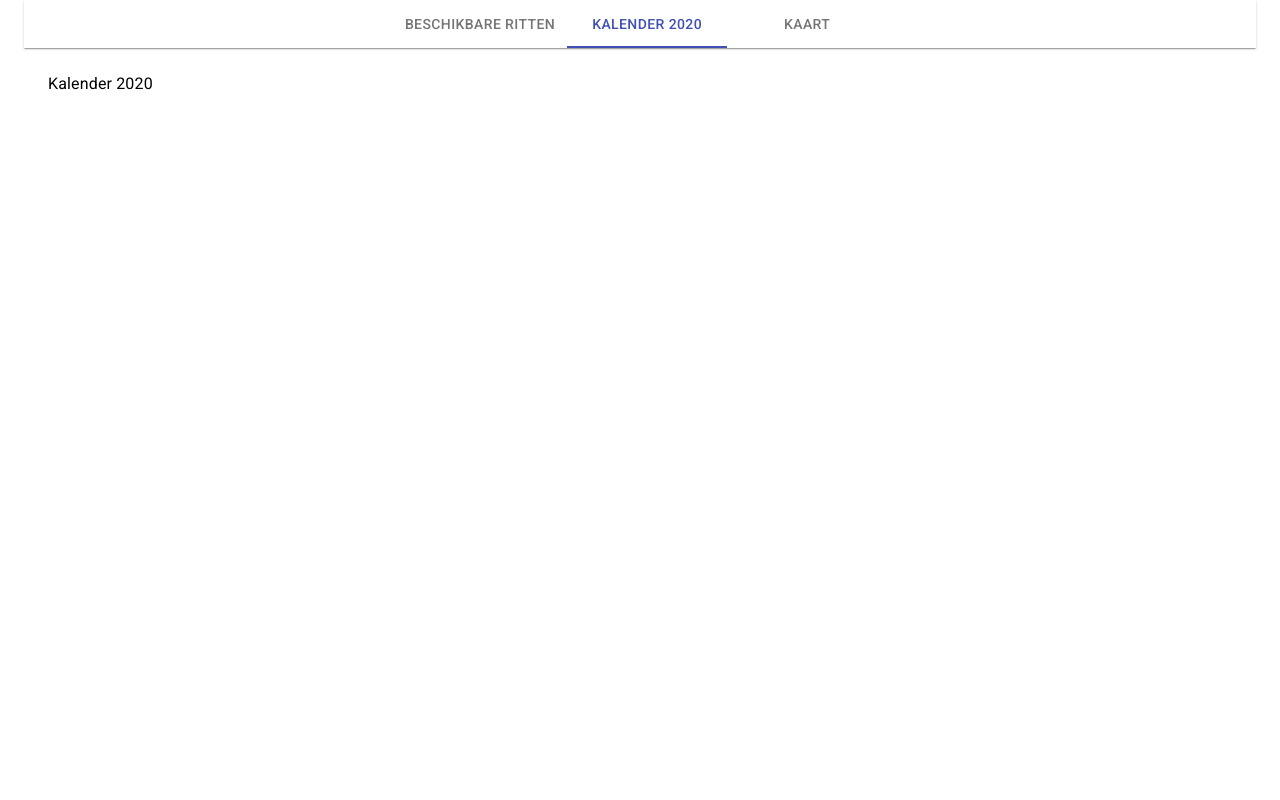
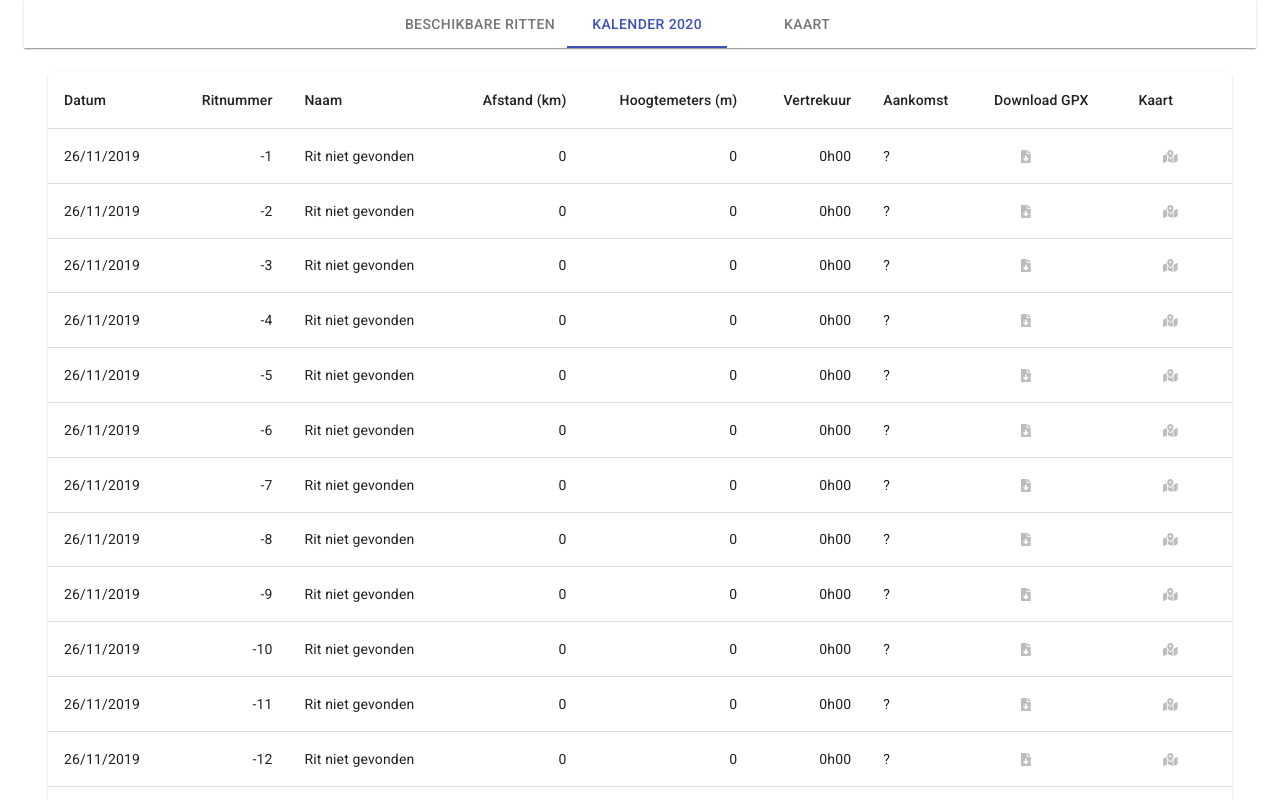
Before and after one commit to PissedCapslock/blosom-kalender, a React (Create React App) app: page / in a window 1280 px wide. Both pictures are taken after a click on the tab "KALENDER 2020". Shown: the top 800 px of the page. Built offline with nearby package versions, Linux system fonts and the light colour scheme.

Commit message:
Added rendering of the kalender

```diff
--- /dev/null
+++ b/public/resources/kalender.json
@@ -0,0 +1,242 @@
+[
+    {
+        "ritNummer": -1,
+        "datum": "2020-03-01T00:00:00.000Z",
+        "wk": false,
+        "bk": false
+    },
+    {
+        "ritNummer": -1,
+        "datum": "2020-03-08T00:00:00.000Z",
+        "wk": false,
+        "bk": false
+    },
+    {
+        "ritNummer": -1,
+        "datum": "2020-03-15T00:00:00.000Z",
+        "wk": false,
+        "bk": false
+    },
+    {
+        "ritNummer": -1,
+        "datum": "2020-03-22T00:00:00.000Z",
+        "wk": false,
+        "bk": false
+    },
+    {
+        "ritNummer": -1,
+        "datum": "2020-03-29T00:00:00.000Z",
+        "wk": false,
+        "bk": false
+    },
+    {
+        "ritNummer": -1,
+        "datum": "2020-04-05T00:00:00.000Z",
+        "wk": false,
+        "bk": false
+    },
+    {
+        "ritNummer": -1,
+        "datum": "2020-04-12T00:00:00.000Z",
+        "wk": false,
+        "bk": false
+    },
+    {
+        "ritNummer": -1,
+        "datum": "2020-04-13T00:00:00.000Z",
+        "wk": false,
+        "bk": false
+    },
+    {
+        "ritNummer": -1,
+        "datum": "2020-04-19T00:00:00.000Z",
+        "wk": false,
+        "bk": false
+    },
+    {
+        "ritNummer": -1,
+        "datum": "2020-04-26T00:00:00.000Z",
+        "wk": false,
+        "bk": false
+    },
+    {
+        "ritNummer": -1,
+        "datum": "2020-05-01T00:00:00.000Z",
+        "wk": false,
+        "bk": false
+    },
+    {
+        "ritNummer": -1,
+        "datum": "2020-05-03T00:00:00.000Z",
+        "wk": false,
+        "bk": false
+    },
+    {
+        "ritNummer": -1,
+        "datum": "2020-05-10T00:00:00.000Z",
+        "wk": false,
+        "bk": false
+    },
+    {
+        "ritNummer": -1,
+        "datum": "2020-05-17T00:00:00.000Z",
+        "wk": false,
+        "bk": false
+    },
+    {
+        "ritNummer": -1,
+        "datum": "2020-05-21T00:00:00.000Z",
+        "wk": false,
+        "bk": false
+    },
+    {
+        "ritNummer": -1,
+        "datum": "2020-05-24T00:00:00.000Z",
+        "wk": false,
+        "bk": false
+    },
+    {
+        "ritNummer": -1,
+        "datum": "2020-05-31T00:00:00.000Z",
+        "wk": false,
+        "bk": false
+    },
+    {
+        "ritNummer": -1,
+        "datum": "2020-06-01T00:00:00.000Z",
+        "wk": false,
+        "bk": false
+    },
+    {
+        "ritNummer": -1,
+        "datum": "2020-06-07T00:00:00.000Z",
+        "wk": false,
+        "bk": false
+    },
+    {
+        "ritNummer": -1,
+        "datum": "2020-06-14T00:00:00.000Z",
+        "wk": false,
+        "bk": false
+    },
+    {
+        "ritNummer": -1,
+        "datum": "2020-06-21T00:00:00.000Z",
+        "wk": false,
+        "bk": false
+    },
+    {
+        "ritNummer": -1,
+        "datum": "2020-06-28T00:00:00.000Z",
+        "wk": false,
+        "bk": false
+    },
+    {
+        "ritNummer": -1,
+        "datum": "2020-07-05T00:00:00.000Z",
+        "wk": false,
+        "bk": false
+    },
+    {
+        "ritNummer": -1,
+        "datum": "2020-07-12T00:00:00.000Z",
+        "wk": false,
+        "bk": false
+    },
+    {
+        "ritNummer": -1,
+        "datum": "2020-07-19T00:00:00.000Z",
+        "wk": false,
+        "bk": false
+    },
+    {
+        "ritNummer": -1,
+        "datum": "2020-07-21T00:00:00.000Z",
+        "wk": false,
+        "bk": false
+    },
+    {
+        "ritNummer": -1,
+        "datum": "2020-07-26T00:00:00.000Z",
+        "wk": false,
+        "bk": false
+    },
+    {
+        "ritNummer": -1,
+        "datum": "2020-08-02T00:00:00.000Z",
+        "wk": false,
+        "bk": false
+    },
+    {
+        "ritNummer": -1,
+        "datum": "2020-08-09T00:00:00.000Z",
+        "wk": false,
+        "bk": false
+    },
+    {
+        "ritNummer": -1,
+        "datum": "2020-08-16T00:00:00.000Z",
+        "wk": false,
+        "bk": false
+    },
+    {
+        "ritNummer": -1,
+        "datum": "2020-08-23T00:00:00.000Z",
+        "wk": false,
+        "bk": false
+    },
+    {
+        "ritNummer": -1,
+        "datum": "2020-08-30T00:00:00.000Z",
+        "wk": false,
+        "bk": false
+    },
+    {
+        "ritNummer": -1,
+        "datum": "2020-09-06T00:00:00.000Z",
+        "wk": false,
+        "bk": false
+    },
+    {
+        "ritNummer": -1,
+        "datum": "2020-09-13T00:00:00.000Z",
+        "wk": false,
+        "bk": false
+    },
+    {
+        "ritNummer": -1,
+        "datum": "2020-09-20T00:00:00.000Z",
+        "wk": false,
+        "bk": false
+    },
+    {
+        "ritNummer": -1,
+        "datum": "2020-09-27T00:00:00.000Z",
+        "wk": false,
+        "bk": false
+    },
+    {
+        "ritNummer": -1,
+        "datum": "2020-10-04T00:00:00.000Z",
+        "wk": false,
+        "bk": false
+    },
+    {
+        "ritNummer": -1,
+        "datum": "2020-10-11T00:00:00.000Z",
+        "wk": false,
+        "bk": false
+    },
+    {
+        "ritNummer": -1,
+        "datum": "2020-10-18T00:00:00.000Z",
+        "wk": false,
+        "bk": false
+    },
+    {
+        "ritNummer": -1,
+        "datum": "2020-10-25T00:00:00.000Z",
+        "wk": false,
+        "bk": false
+    }
+]
--- a/src/App.tsx
+++ b/src/App.tsx
@@ -2,6 +2,7 @@ import React from 'react';
 import './App.css';
 import { Rit } from './Rit';
 import * as RitOverview from './RitOverview';
+import * as Kalender from './Kalender';
 import { Container } from '@material-ui/core';
 import Paper from '@material-ui/core/Paper';
 import Tabs from '@material-ui/core/Tabs';
@@ -9,12 +10,14 @@ import Tab from '@material-ui/core/Tab';
 import Typography from '@material-ui/core/Typography';
 import Box from '@material-ui/core/Box';
 import { Map } from './Map';
+import {KalenderItem} from './KalenderItem';
 
 interface Props {
 
 }
 interface State {
   ritten: Rit[],
+  kalender: KalenderItem[],
   selectedTab: number,
   selectedGPX: string | undefined
 }
@@ -31,6 +34,7 @@ export default class App extends React.Component<Props, State>{
     super(props);
     this.state = {
       ritten: [],
+      kalender: [],
       selectedTab: 0,
       selectedGPX: undefined
     };
@@ -39,7 +43,11 @@ export default class App extends React.Component<Props, State>{
   async componentDidMount() {
     const resp = await fetch('resources/ritten.json');
     const json = await resp.json();
-    this.setState({ ritten: json });
+
+    const kalenderresp = await fetch('resources/kalender.json');
+    const kalenderjson = await kalenderresp.json();
+
+    this.setState({ ritten: json, kalender: kalenderjson });
   }
 
   showGPXOnMap(gpx: string | undefined){
@@ -67,10 +75,10 @@ export default class App extends React.Component<Props, State>{
         </Paper>
 
         <TabPanel value={this.state.selectedTab} index={0}>
-          <RitOverview.default ritten={this.state.ritten} showOnMapCallBack={this.showGPXOnMap.bind(this)}/>
+          <RitOverview.default ritten={this.state.ritten} showOnMapCallBack={this.showGPXOnMap.bind(this)} kalender={this.state.kalender}/>
         </TabPanel>
         <TabPanel value={this.state.selectedTab} index={1}>
-          Kalender 2020
+          <Kalender.default ritten={this.state.ritten} showOnMapCallBack={this.showGPXOnMap.bind(this)} kalender={this.state.kalender}/>
         </TabPanel>
         <TabPanel value={this.state.selectedTab} index={2}>
           <div id="leaflet-container">
--- /dev/null
+++ b/src/Kalender.tsx
@@ -0,0 +1,124 @@
+import React from 'react';
+import { makeStyles } from '@material-ui/core/styles';
+import Table from '@material-ui/core/Table';
+import TableBody from '@material-ui/core/TableBody';
+import TableCell from '@material-ui/core/TableCell';
+import TableContainer from '@material-ui/core/TableContainer';
+import TableHead from '@material-ui/core/TableHead';
+import TableRow from '@material-ui/core/TableRow';
+import Paper from '@material-ui/core/Paper';
+import { Rit } from './Rit';
+import { KalenderItem } from './KalenderItem';
+import { faFileDownload, faMapMarkedAlt } from '@fortawesome/free-solid-svg-icons';
+import Button from '@material-ui/core/Button';
+import { FontAwesomeIcon } from '@fortawesome/react-fontawesome';
+
+export interface Props {
+  ritten: Rit[],
+  kalender: KalenderItem[],
+  showOnMapCallBack(gpx: string | undefined): void
+}
+
+let undefinedRitNummer = -1;
+
+const useStyles = makeStyles({
+  table: {
+    minWidth: 650,
+  },
+});
+
+interface Data {
+  datum: Date;
+  ritnummer: number;
+  naam: string;
+  afstand: number;
+  hoogtemeters: number;
+  vertrek: string;
+  aankomst: string;
+  bk: boolean;
+  wk: boolean;
+  gpx?: string;
+}
+
+function toData(kalenderItem: KalenderItem, ritten: Rit[]): Data {
+  const rit = ritten.find(rit => rit.ritnummer === kalenderItem.ritNummer);
+  if (rit) {
+    return {
+      datum: kalenderItem.datum,
+      ritnummer: rit.ritnummer,
+      naam: rit.naam,
+      afstand: rit.afstand,
+      hoogtemeters: rit.hoogtemeters,
+      vertrek: rit.vertrek,
+      aankomst: rit.finish,
+      bk: kalenderItem.bk,
+      wk: kalenderItem.wk,
+      gpx: rit.gpx
+    }
+  } else {
+    return {
+      datum: new Date(),
+      ritnummer: undefinedRitNummer--,
+      naam: "Rit niet gevonden",
+      afstand: 0,
+      hoogtemeters: 0,
+      vertrek: "0h00",
+      aankomst: "?",
+      bk: false,
+      wk: false
+    }
+  }
+}
+
+export default function SimpleTable(props: Props) {
+
+  const classes = useStyles();
+  const rows = props.kalender.map(item => toData(item, props.ritten));
+  return (
+    <TableContainer component={Paper}>
+      <Table className={classes.table} aria-label="simple table">
+        <TableHead>
+          <TableRow>
+            <TableCell>Datum</TableCell>
+            <TableCell align="right">Ritnummer</TableCell>
+            <TableCell>Naam</TableCell>
+            <TableCell align="right">Afstand&nbsp;(km)</TableCell>
+            <TableCell align="right">Hoogtemeters&nbsp;(m)</TableCell>
+            <TableCell align="right">Vertrekuur</TableCell>
+            <TableCell>Aankomst</TableCell>
+            <TableCell>Download GPX</TableCell>
+            <TableCell>Kaart</TableCell>
+          </TableRow>
+        </TableHead>
+        <TableBody>
+          {rows.map(row => renderRow(row, props))}
+        </TableBody>
+      </Table>
+    </TableContainer>
+  );
+}
+
+function renderRow(row: Data, properties: Props) {
+  const buttonProperties = row.gpx ? { href: row.gpx } : { disabled: true };
+  return (
+    <TableRow key={row.ritnummer}>
+      <TableCell>{`${row.datum.getDate()}/${row.datum.getMonth()}/${row.datum.getFullYear()}`}</TableCell>
+      <TableCell align="right">{row.ritnummer}</TableCell>
+      <TableCell>{row.naam}{row.bk ? " (BK)" : ""}{row.wk ? " (WK)" : ""}</TableCell>
+      <TableCell align="right">{row.afstand}</TableCell>
+      <TableCell align="right">{row.hoogtemeters}</TableCell>
+      <TableCell align="right">{row.vertrek}</TableCell>
+      <TableCell>{row.aankomst}</TableCell>
+      <TableCell>
+        <Button size="small" color="primary" {...buttonProperties}>
+          <FontAwesomeIcon icon={faFileDownload} />
+        </Button>
+      </TableCell>
+      <TableCell>
+        <Button size="small" color="primary" onClick={() => properties.showOnMapCallBack(row.gpx)} disabled={row.gpx === undefined}>
+          <FontAwesomeIcon icon={faMapMarkedAlt} />
+        </Button>
+      </TableCell>
+    </TableRow >
+  );
+}
--- /dev/null
+++ b/src/KalenderItem.ts
@@ -0,0 +1,6 @@
+export interface KalenderItem{
+    ritNummer: number,
+    datum: Date,
+    wk: boolean,
+    bk: boolean
+}
--- a/src/RitOverview.tsx
+++ b/src/RitOverview.tsx
@@ -12,9 +12,11 @@ import CardContent from '@material-ui/core/CardContent';
 import CardMedia from '@material-ui/core/CardMedia';
 import Typography from '@material-ui/core/Typography';
 import Button from '@material-ui/core/Button';
+import { KalenderItem } from './KalenderItem';
 
 export interface Props {
     ritten: Rit[],
+    kalender: KalenderItem[],
     showOnMapCallBack(gpx: string | undefined): void
 }
 
@@ -41,8 +43,16 @@ export default function RitOverview(props: Props) {
     );
 }
 
+function retrieveDatum(rit: Rit, props: Props){
+    const kalenderItem = props.kalender
+        .find(kalenderItem => kalenderItem.ritNummer === rit.ritnummer);
+    return kalenderItem ? kalenderItem.datum : undefined;
+}
+
 function renderRit(properties: Props, rit: Rit, classes: Record<"card" | "media", string>) {
     const props = rit.gpx ? { href: rit.gpx } : { disabled: true };
+    const datum = retrieveDatum(rit, properties);
+    const datumString = datum ? datum.getDate() + "/" + datum.getMonth() + "/" + datum.getFullYear() : "Niet gepland";
     return (
         <Card className={classes.card}>
             <CardActionArea>
@@ -60,7 +70,7 @@ function renderRit(properties: Props, rit: Rit, classes: Record<"card" | "media"
                             <FontAwesomeIcon icon={faMountain} />&nbsp;{rit.hoogtemeters} m<br/>
                             <FontAwesomeIcon icon={faClock} />&nbsp;{rit.vertrek}<br/>
                             <FontAwesomeIcon icon={faFlagCheckered} />&nbsp;{rit.finish}<br/>
-                            <FontAwesomeIcon icon={faCalendarAlt} />&nbsp;
+                            <FontAwesomeIcon icon={faCalendarAlt} />&nbsp;{datumString}
                     </Typography>
                 </CardContent>
             </CardActionArea>
@@ -69,7 +79,7 @@ function renderRit(properties: Props, rit: Rit, classes: Record<"card" | "media"
                     <FontAwesomeIcon icon={faFileDownload} />&nbsp;Download
                 </Button>
                 <br/>
-                <Button size="small" color="primary" onClick={() => properties.showOnMapCallBack(rit.gpx)} >
+                <Button size="small" color="primary" onClick={() => properties.showOnMapCallBack(rit.gpx)} disabled={rit.gpx === undefined}>
                     <FontAwesomeIcon icon={faMapMarkedAlt} />&nbsp;Kaart
                     </Button>
             </CardActions>
```
